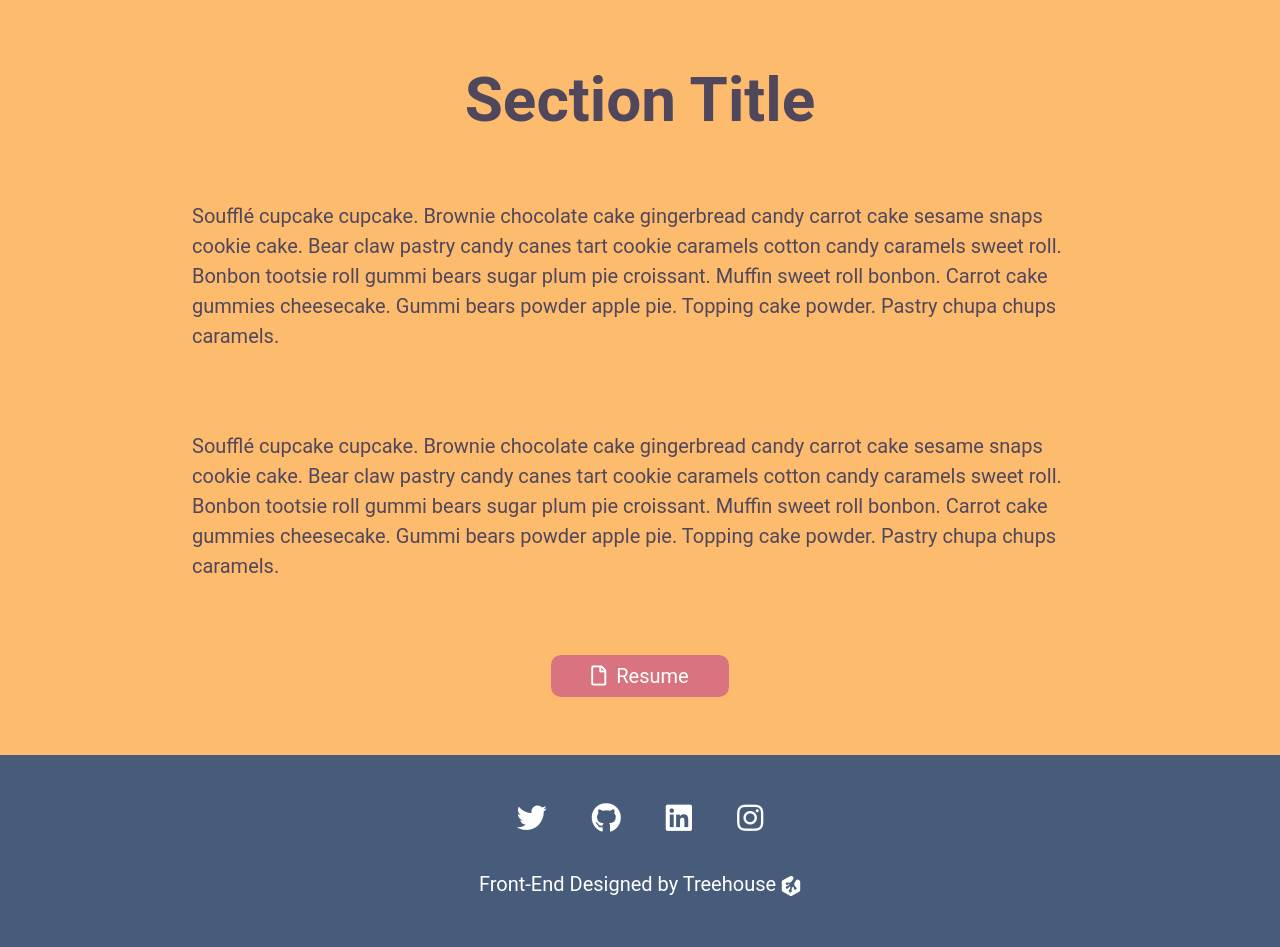
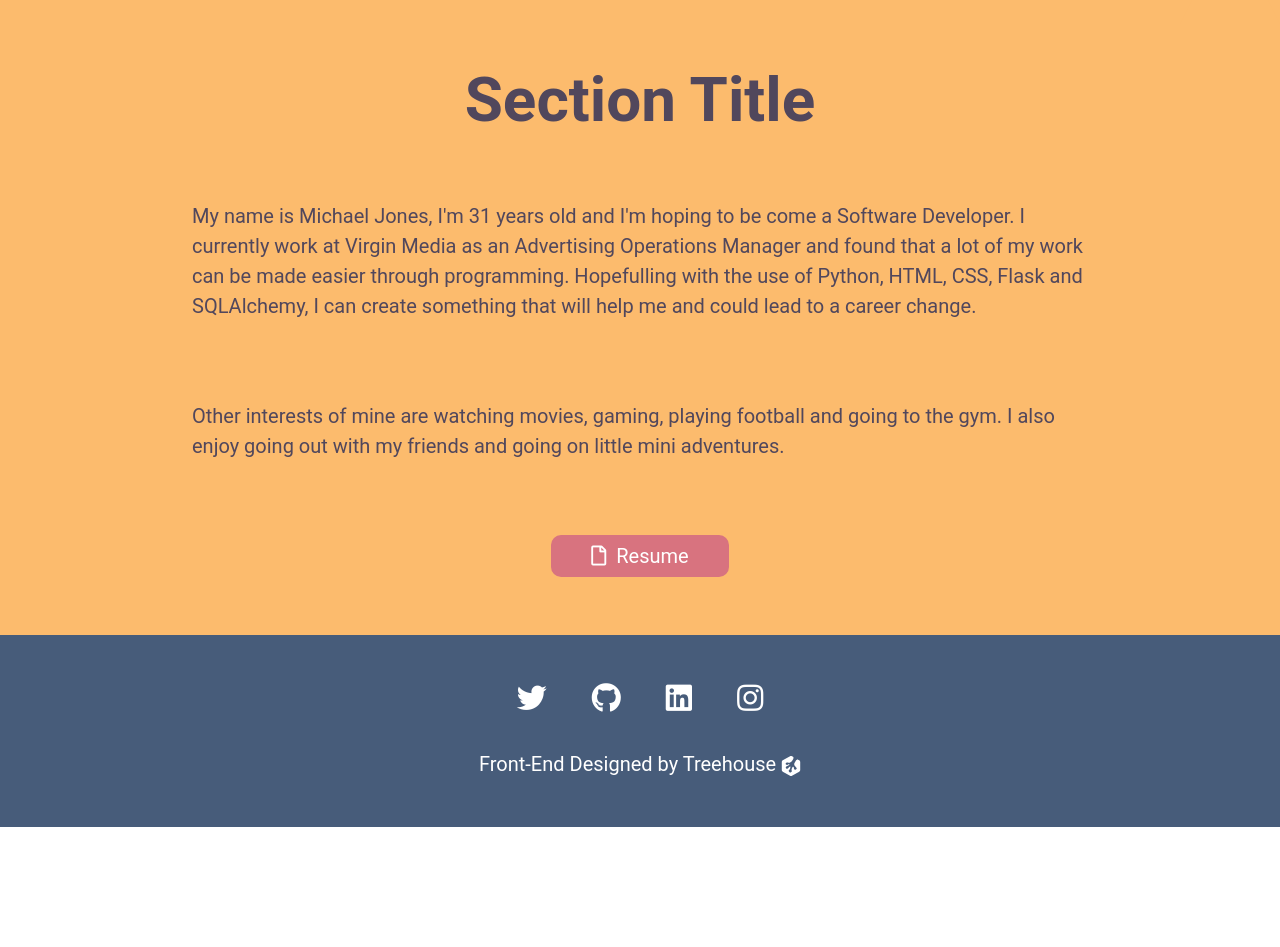
Before and after one commit to Jonesy90/Project-5-Portfolio-with-SQLAlchemy, a Flask app: page /about in a window 1280 px wide; the page is wider, and only the part inside the window is pictured. Shown: the part 809-1756 px from the top of that part. After the commit the page ends 1636 px from the top of that part, so only its background shows below. Run offline with Flask 2, Linux system fonts and the light colour scheme; data comes from the database, SQL or seed files in the repository.

Commit message:
Added a 404.html page as well as handling errors.

```diff
--- a/app.py
+++ b/app.py
@@ -34,7 +34,7 @@ def create():
 #On this page, the user can decide to update or delete the project.
 @app.route('/detail/<id>')
 def detail(id):
-    project = Project.query.get(id)
+    project = Project.query.get_or_404(id)
     projects = Project.query.all()
     skills = project.skills.split(", ")
     return render_template('detail.html', project=project, skills=skills, projects=projects)
@@ -44,7 +44,7 @@ def detail(id):
 #This has an identical form as the 'create' page but it will override any all the values.
 @app.route('/edit/<id>', methods=['GET', 'POST'])
 def edit(id):
-    project = Project.query.get(id)
+    project = Project.query.get_or_404(id)
     if request.form:
         project.title = request.form['title']
         project.date = datetime.datetime.strptime(request.form['date'], '%d/%m/%Y')
@@ -58,7 +58,7 @@ def edit(id):
 
 @app.route('/delete/<id>')
 def delete(id):
-    project = Project.query.get(id)
+    project = Project.query.get_or_404(id)
     db.session.delete(project)
     db.session.commit()
     return redirect(url_for('index'))
@@ -70,6 +70,10 @@ def about():
     return render_template('about.html', projects=projects)
 
 
+@app.errorhandler(404)
+def not_found(error):
+    return render_template('404.html', msg=error), 404
+
 
 if __name__ == '__main__':
     db.create_all()
--- a/templates/about.html
+++ b/templates/about.html
@@ -14,26 +14,15 @@
       <div id="triangle8"></div>
       <h2>Section Title</h2>
       <p>
-          Soufflé cupcake cupcake.
-          Brownie chocolate cake gingerbread candy carrot cake sesame snaps cookie cake.
-          Bear claw pastry candy canes tart cookie caramels cotton candy caramels sweet roll.
-          Bonbon tootsie roll gummi bears sugar plum pie croissant.
-          Muffin sweet roll bonbon.
-          Carrot cake gummies cheesecake.
-          Gummi bears powder apple pie.
-          Topping cake powder.
-          Pastry chupa chups caramels.
+          My name is Michael Jones, I'm 31 years old and I'm hoping to be come a Software Developer.
+          I currently work at Virgin Media as an Advertising Operations Manager and found that a lot
+          of my work can be made easier through programming. Hopefulling with the use of Python, HTML,
+          CSS, Flask and SQLAlchemy, I can create something that will help me and could lead to a career
+          change.
       </p>
       <p>
-          Soufflé cupcake cupcake.
-          Brownie chocolate cake gingerbread candy carrot cake sesame snaps cookie cake.
-          Bear claw pastry candy canes tart cookie caramels cotton candy caramels sweet roll.
-          Bonbon tootsie roll gummi bears sugar plum pie croissant.
-          Muffin sweet roll bonbon.
-          Carrot cake gummies cheesecake.
-          Gummi bears powder apple pie.
-          Topping cake powder.
-          Pastry chupa chups caramels.
+          Other interests of mine are watching movies, gaming, playing football and going to the gym.
+          I also enjoy going out with my friends and going on little mini adventures.
       </p>
       <a href="#"><i class="far fa-file"></i>Resume</a>
   </section>
```
Also changed, not shown: templates/404.html (added, +13 -0 lines).
